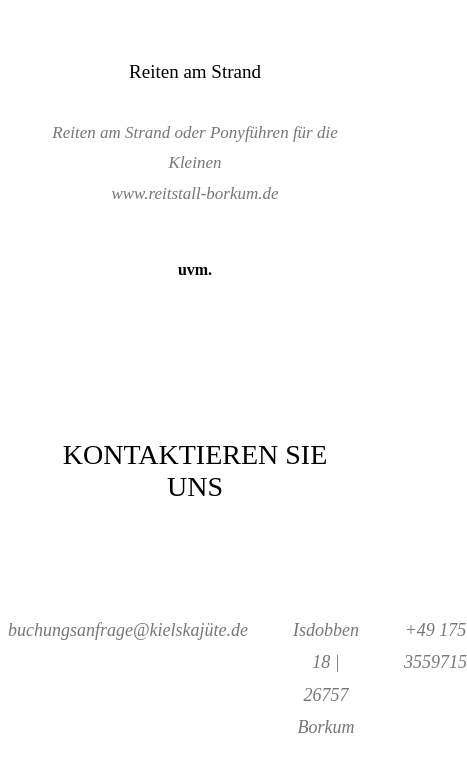
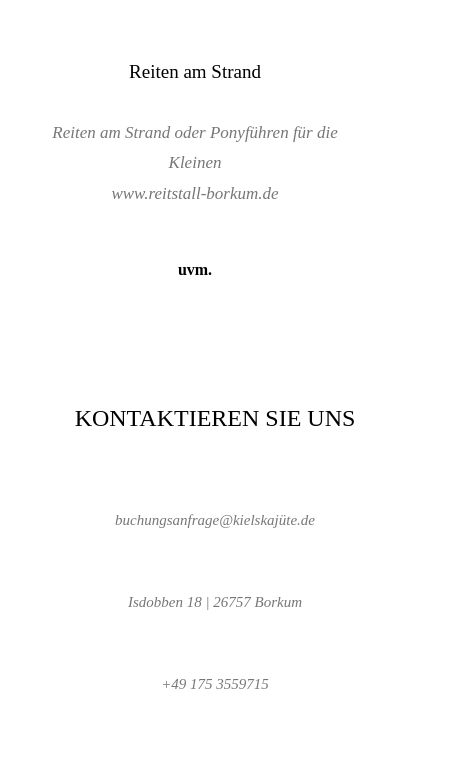
Before and after one commit to LasseKiel-Websites/Kielskajuete-de, a plain HTML site: page index.html in a window 390 px wide. Shown: the part 10534-11305 px from the top of the page, 467 px wide, since content can reach past the window. Drawn offline with Linux system fonts and the light colour scheme.

Commit message:
Refactor CSS styles for improved organization

```diff
--- a/style.css
+++ b/style.css
@@ -597,34 +597,42 @@ KONTAKT
 
 
 
-@media (max-width: 480px) {
+@media screen and (max-width: 480px) {
 
-    .kontakt-container {
-        display: flex;
-        flex-direction: column;
-        align-items: flex-start;
-        gap: 15px;
+    .kontakt {
         width: 100%;
         padding: 0 20px;
     }
 
-    .kontakt-container p {
+    .kontakt h2 {
+        font-size: 24px;
+        padding: 40px 0;
+        text-align: center;
+    }
+
+    .kontaktinfos-grid {
+        display: flex;
+        flex-direction: column;
+        align-items: center;
+        gap: 25px;
+
+        width: 100%;
+        margin: 0 auto 60px;
+        padding: 0;
+    }
+
+    .kontaktinfo-item {
+        width: 100%;
+        text-align: center;
         font-size: 15px;
-        margin: 5px 0;
+        line-height: 1.8;
         overflow-wrap: anywhere;
     }
 
-    .kontakt-container a {
+    .kontaktinfos-grid a {
         font-size: 15px;
+        color: #777;
         overflow-wrap: anywhere;
     }
 
-    .kontakt-section {
-        padding: 30px 15px;
-    }
-
-    .kontakt-section h2 {
-        font-size: 26px;
-        text-align: center;
-    }
 }
```
